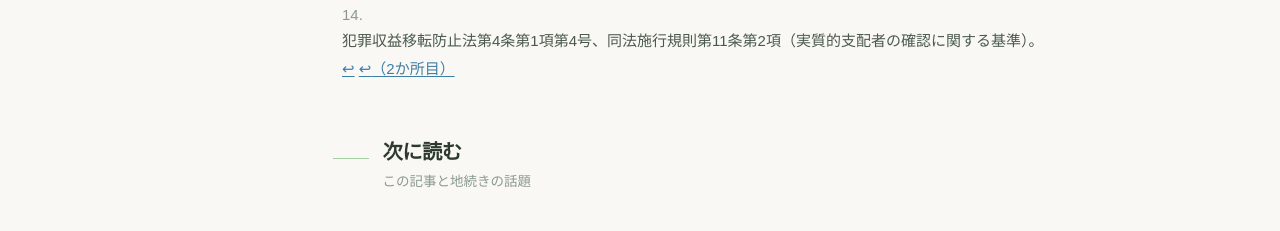
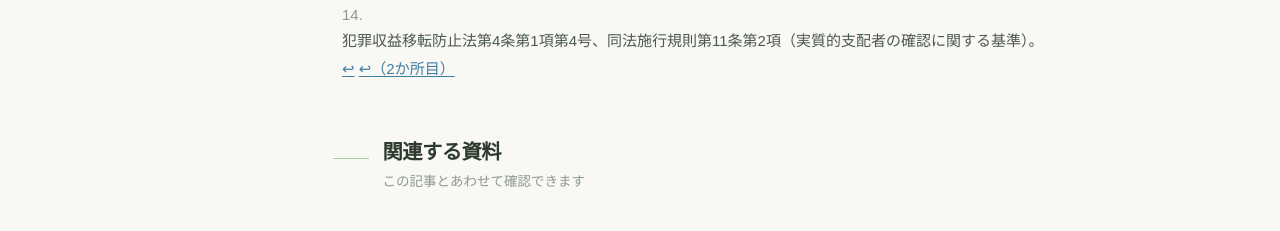
Before and after one commit to haitakamak-cmyk/earth-savers-web, a Next.js app: page /policy/landowner-beneficial-owner-disclosure in a window 1280 px wide. Shown: the part 10900-11131 px from the top of the page. Built offline with nearby package versions, Linux system fonts and the light colour scheme; a web font is replaced by a local one.

Commit message:
copy(RelatedLinks): 見出しを「関連する資料」に変更
記事・用語・政策・ツールキットへの横断リンクに合うよう、補助文も確認向けの表現に揃える。

Co-authored-by: Cursor <cursoragent@cursor.com>

```diff
--- a/src/components/RelatedLinks.tsx
+++ b/src/components/RelatedLinks.tsx
@@ -16,10 +16,10 @@ export function RelatedLinks({ items }: { items: RelatedNavItem[] }) {
           id="related-links-heading"
           className="font-serif text-lg font-semibold tracking-tight text-text-primary"
         >
-          次に読む
+          関連する資料
         </h2>
       </div>
-      <p className="mt-1 pl-11 text-xs text-text-muted">この記事と地続きの話題</p>
+      <p className="mt-1 pl-11 text-xs text-text-muted">この記事とあわせて確認できます</p>
 
       <ul className="mt-5 divide-y divide-border/60">
         {items.map((item) => (
```
